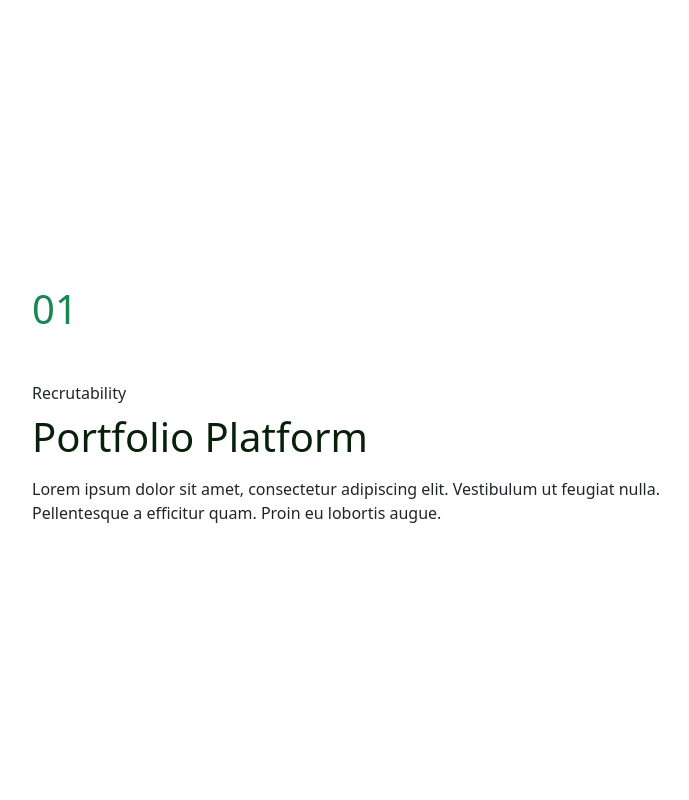
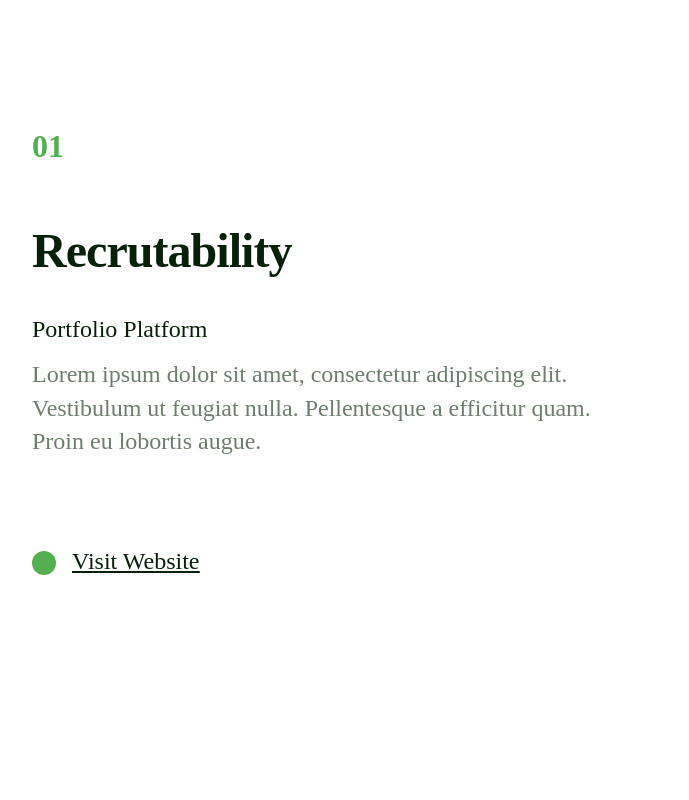
Before and after one commit to Mudassirrahman/landingpage, a Next.js app: page / in a window 1280 px wide. Shown: the part 700-1500 px from the top of the page, without its empty margins (131-820 px from the left). After the commit the page ends 1377 px from the top, so only its background shows below. Built offline with nearby package versions, Linux system fonts and the light colour scheme.

Commit message:
portfolio section one text area css added

```diff
--- a/components/portFolio1/PortFolio1.jsx
+++ b/components/portFolio1/PortFolio1.jsx
@@ -1,6 +1,6 @@
 import React from "react";
 import Head from "next/head";
-import styles from "../../styles/Home.module.css"
+import styles from "../../styles/PortFolio1.module.css";
 
 function PortFolio1() {
   return (
@@ -11,26 +11,33 @@ function PortFolio1() {
       <div className="containerr">
         <div className={styles.marginTop}>
           <div className="row justify-content-between">
-        <div className="col-lg-4 col-md-4 col-sm-12 col-12">
-          <h1 className=" text-success mb-5">01</h1>
-          <p className={styles.rev_block}>Recrutability</p>
+            <div className="col-lg-8 col-md-6 col-sm-12 col-12">
+              <h1 className={`${styles.rev_block} ${styles.portFolio1Degit}`}>01</h1>
               <h1
-            className={`${styles.rev_block} `}
-            style={{ color: "#082009", marginTop: "2rem" }}
+                className={`${styles.rev_blockMainHeading} ${styles.portFolioMainHeading}`}
+              >
+                Recrutability
+              </h1>
+              <h1
+                className={`${styles.rev_blockSubHeading} ${styles.portFolioSubHeading} `}
               >
                 Portfolio Platform
               </h1>
 
-          <p
-            className={`${styles.rev_block} ${styles.margin}`}
-            style={{ width: "50%" }}
-          >
-            Lorem ipsum dolor sit amet, consectetur adipiscing elit. Vestibulum
-            ut feugiat nulla. Pellentesque a efficitur quam. Proin eu lobortis
-            augue.
+              <p className={` ${styles.rev_blockPera} ${styles.portFolio1Pera}`}>
+                Lorem ipsum dolor sit amet, consectetur adipiscing elit.
+                Vestibulum ut feugiat nulla. Pellentesque a efficitur quam.
+                Proin eu lobortis augue.
               </p>
+              <div className={` ${"d-flex"} ${styles.rev_blockLink} ${styles.portFolio1Link}`}>
+                <div className={styles.linkCricle}></div>
+                <div>
+                <h4 className={styles.portFolio1Link}>Visit Website</h4>
                 </div>
-        <div className="col-lg-4 col-md-4 col-sm-12 col-12 ">
+
+              </div>
+            </div>
+            <div className="col-lg-4 col-md-5 col-sm-12 col-12 ">
               <div className="frame"></div>
             </div>
           </div>
--- a/pages/index.js
+++ b/pages/index.js
@@ -51,8 +51,8 @@ export default function Home() {
         </div>
         <HeroSec />
         <PortFolio1 />
-        <Footer1 />
-        <Footer2 />
+        {/* <Footer1 />
+        <Footer2 /> */}
       </div>
     </>
   );
--- a/styles/HeroSec.module.css
+++ b/styles/HeroSec.module.css
@@ -5,6 +5,7 @@
 
 .marginTop {
   margin-top: 22.4375rem;
+  margin-bottom: 72px;
 }
 
 .heading {
--- a/styles/Home.module.css
+++ b/styles/Home.module.css
@@ -1,8 +1,6 @@
 
 
-.marginTop {
-  margin-top: 22.4375rem;
-}
+
 
 
 
@@ -58,59 +56,7 @@ height: 136px;
   margin-top: 6rem;
 }
 
-@media (max-width:768px){
-  .custmPera{
-    display: none;
-  }
-}
 
-@media (min-width:768px){
-
-  .rev_block {
-    position: absolute;
-  }
-.rev_block:after {
-  content: '';
-  top: 10%;
-  left: 0;
-  position: absolute;
-  width: 0%;
-  height: 100%;
-  background: #082009;
-  animation: rev_block 1.5s cubic-bezier(0.19, 1, 0.22, 1) forwards;
-  animation-delay: 1s;
-}
-}
-
-
-
-@keyframes rev_block {
-
-  0% {
-       left: 0;
-       width: 100%;
-  }
-  50% {
-       left: 0;
-       width: 100%;
-  }
-  100% {
-       left: 100%;
-       width: 0%;
-  }
-
-}
-
-@keyframes appear-text {
-
-  0% {
-       opacity: 0;
-  }
-  100% {
-       opacity: 1;
-  }
-
-}
 
 /* .container {
   background: lightblue;
--- /dev/null
+++ b/styles/PortFolio1.module.css
@@ -0,0 +1,160 @@
+.marginTop {
+  margin-top: 22.4375rem;
+  margin-bottom: 72px;
+}
+
+.portFolio1Degit {
+  /* width: 33px;
+  height: 45px; */
+  font-family: "Apercu";
+  font-style: normal;
+  font-weight: 700;
+  font-size: 32px;
+  line-height: 140%;
+  color: #52b04e;
+  margin-bottom: 0;
+}
+
+.portFolioMainHeading {
+  /* width: 274px;
+height: 67px; */
+  font-family: "Apercu";
+  font-style: normal;
+  font-weight: 700;
+  font-size: 48px;
+  line-height: 140%;
+  letter-spacing: -0.02em;
+  color: #082009;
+  /* margin-top: 3rem; */
+  margin-bottom: 0;
+}
+
+.portFolioSubHeading {
+  /* width: 196px;
+height: 34px; */
+  font-family: "Apercu";
+  font-style: normal;
+  font-weight: 500;
+  font-size: 24px;
+  line-height: 67px;
+  color: #082009 !important;
+  /* margin-top: 0.5rem; */
+  margin-bottom: 0;
+}
+
+.portFolio1Pera {
+  width: 600px;
+  height: 102px;
+  font-family: "Apercu";
+  font-style: normal;
+  font-weight: 400;
+  font-size: 24px;
+  line-height: 140%;
+  color: #6d7e6d !important;
+  margin-top: 1rem;
+}
+
+.portFolio1Link {
+  font-family: "Apercu";
+  font-style: normal;
+  font-weight: 500;
+  font-size: 24px;
+  line-height: 140%;
+  text-decoration-line: underline;
+  color: #082009;
+  margin-top: 130px;
+}
+
+.linkCricle {
+  width: 24px;
+  height: 24px;
+  background: #52b04e;
+  border-radius: 24px;
+  margin-top: 8.5rem;
+  margin-right: 1rem;
+}
+
+
+
+@media (max-width:768px){
+  .custmPera{
+    display: none;
+  }
+}
+
+@media (min-width:768px){
+
+  .rev_block {
+    position: absolute;
+    top: 824px;
+  }
+  .rev_blockMainHeading{
+position: absolute;
+top: 917px;
+  }
+  .rev_blockSubHeading{
+    position: absolute;
+    top: 996px;
+  }
+
+  .rev_blockPera{
+    position: absolute;
+    top: 1042px;
+  }
+
+.rev_block:after , .rev_blockMainHeading:after , .rev_blockSubHeading:after{
+  content: '';
+  top: 10%;
+  left: 0;
+  position: absolute;
+  width: 0%;
+  height: 80%;
+  background: #082009;
+  animation: rev_block 1.5s cubic-bezier(0.19, 1, 0.22, 1) forwards;
+  animation-delay: 1s;
+}
+
+.rev_blockPera:after{
+  content: '';
+  top: 10%;
+  left: 0;
+  position: absolute;
+  width: 0%;
+  height: 100%;
+  background: #6D7E6D;
+  animation: rev_block 1.5s cubic-bezier(0.19, 1, 0.22, 1) forwards;
+  animation-delay: 1s;
+
+}
+
+}
+
+
+
+@keyframes rev_block {
+
+  0% {
+       left: 0;
+       width: 100%;
+  }
+  50% {
+       left: 0;
+       width: 100%;
+  }
+  100% {
+       left: 100%;
+       width: 0%;
+  }
+
+}
+
+@keyframes appear-text {
+
+  0% {
+       opacity: 0;
+  }
+  100% {
+       opacity: 1;
+  }
+
+}
--- a/styles/globals.css
+++ b/styles/globals.css
@@ -112,11 +112,12 @@
   transform-origin: top left;
   transform: scale(0, 0);
   opacity: 0;
+  border-radius:0 4px 4px 0;
 }
 
 #progressBarContainer,
 #progressBar {
-  height: 10px;
+  height: 8px;
 }
 
 
@@ -206,7 +207,3 @@ h5:last-of-type {
   height: 158px !;
   border-radius: 0% !important;
 }
-
-.modal , .fade{
-  border-radius: 0% !important;
-}
```
Lines whose indentation alone changed are shown as unchanged.
